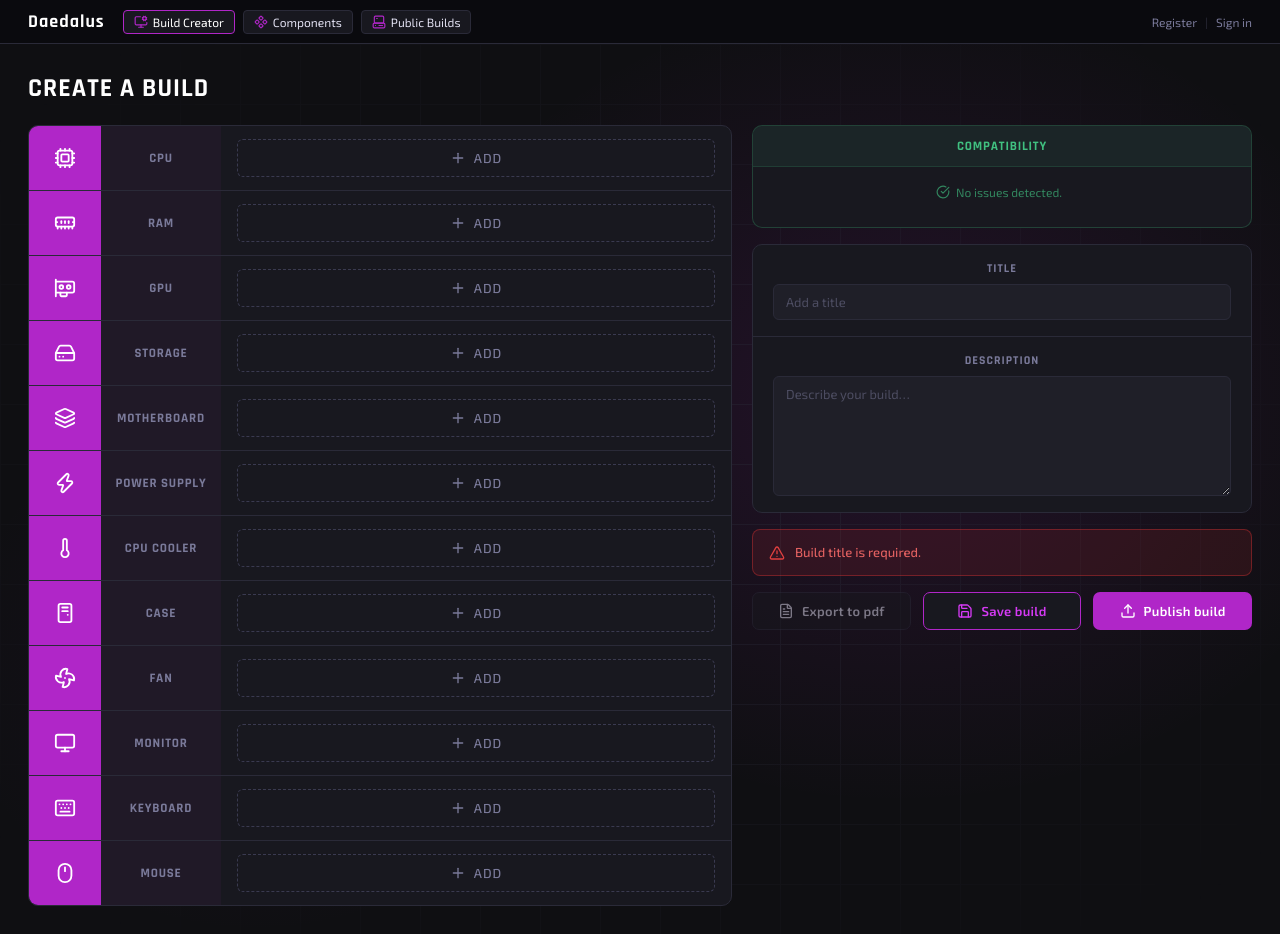
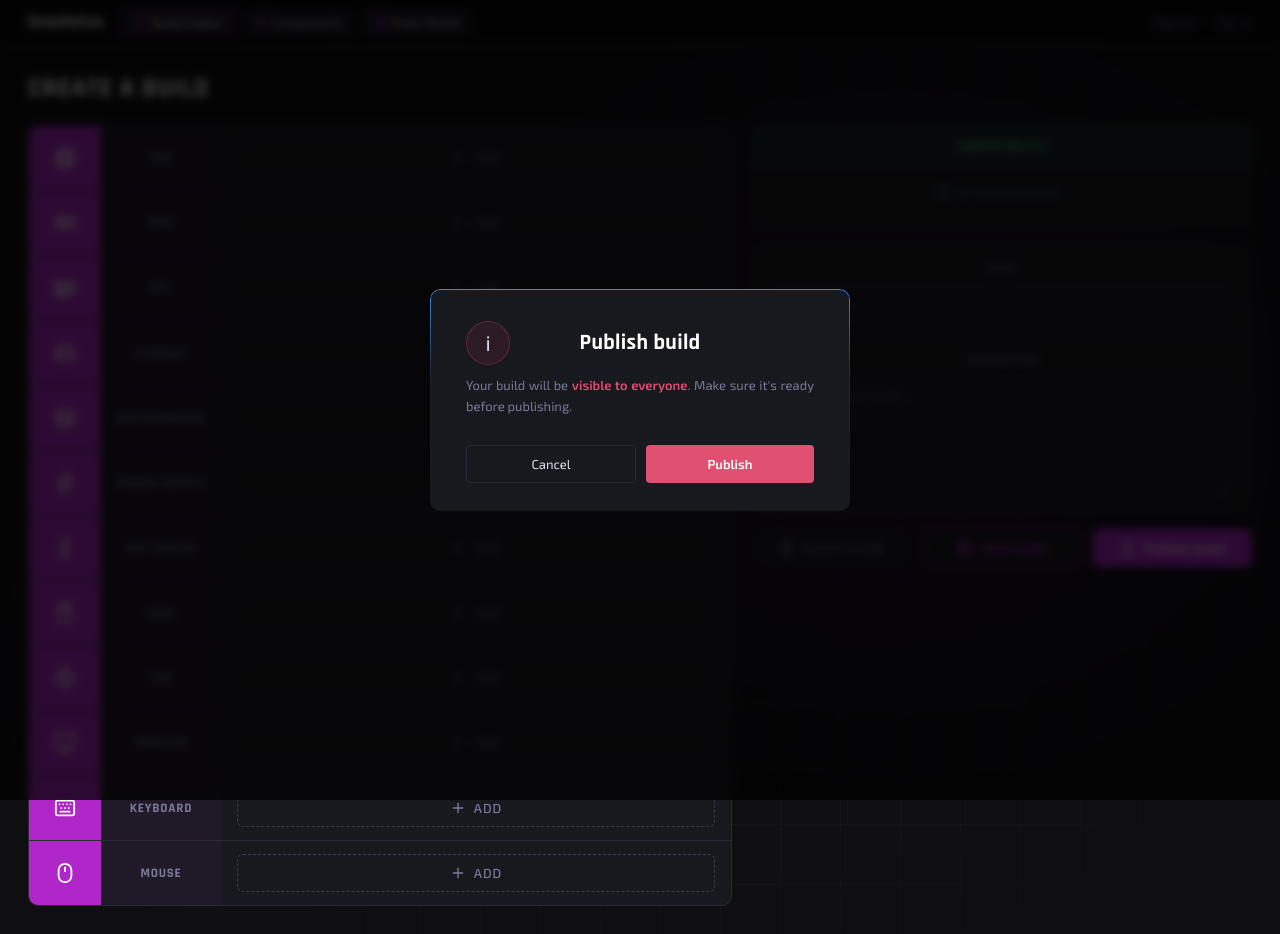
Before and after one commit to AdrianChabrera/daedalus, a React (Vite) app in the folder frontend/: page /builds/new in a window 1280 px wide. Both pictures are taken after a click on the button "Publish build". Built offline with nearby package versions, Linux system fonts and the light colour scheme.

Commit message:
feat: add publish modals to create and edit build screens

```diff
--- a/frontend/src/components/builds/CreateBuildPcComponentsSlotRow.tsx
+++ b/frontend/src/components/builds/CreateBuildPcComponentsSlotRow.tsx
@@ -1,6 +1,7 @@
 import { Minus, Plus, X } from "lucide-react";
 import type { MultiComponentEntry, SlotRowProps } from "../../types/CreateBuildTypes";
 import styles from '../../styles/CreateBuildScreen.module.css';
+import { Link } from "react-router-dom";
 
 function StarPlaceholder() {
   return (
@@ -107,7 +108,7 @@ export function CreteBuildPcComponentsSlotRow({
               <div className={styles.slotLabel}>{slot.label}</div>
               <div className={styles.slotFilled}>
                 <div className={styles.slotCompInfo}>
-                  <span className={styles.slotCompName}>{comp.name}</span>
+                  <Link to={`/components/${slot.endpoint}/${comp.id}`} className={styles.slotCompName}>{comp.name}</Link>
                   <StarPlaceholder />
                   <SpecTags specs={comp.specs} />
                 </div>
@@ -153,7 +154,7 @@ export function CreteBuildPcComponentsSlotRow({
       <div className={styles.slotLabel}>{slot.label}</div>
       <div className={styles.slotFilled}>
         <div className={styles.slotCompInfo}>
-          <span className={styles.slotCompName}>{single!.name}</span>
+          <Link to={`/components/${slot.endpoint}/${single!.id}`} className={styles.slotCompName}>{single!.name}</Link>
           <StarPlaceholder />
           <SpecTags specs={single!.specs} />
         </div>
--- a/frontend/src/screens/builds/CreateBuildScreen.tsx
+++ b/frontend/src/screens/builds/CreateBuildScreen.tsx
@@ -8,6 +8,7 @@ import { CreteBuildPcComponentsSlotRow } from '../../components/builds/CreateBui
 import { useCreateBuild } from '../../hooks/useCreateBuild';
 import { useCompatibility } from '../../hooks/useCompatibility';
 import { CompatibilityPanel } from '../../components/builds/CompatibilityPanel';
+import ConfirmModal from '../../components/general/ConfirmModal';
 
 export default function CreateBuildScreen() {
   const {
@@ -19,6 +20,7 @@ export default function CreateBuildScreen() {
   const { issues, loading: compatLoading, error: compatError } = useCompatibility(build);
 
   const [pickerSlot, setPickerSlot] = useState<SlotConfig | null>(null);
+  const [showPublishConfirm, setShowPublishConfirm] = useState(false);
 
   return (
     <div className={styles.page}>
@@ -115,7 +117,7 @@ export default function CreateBuildScreen() {
               </button>
               <button
                 className={styles.actionBtnAccent}
-                onClick={handleSaveAndPublish}
+                onClick={() => setShowPublishConfirm(true)}
                 disabled={saving}
               >
                 <Upload size={16} />
@@ -137,6 +139,25 @@ export default function CreateBuildScreen() {
           onClose={() => setPickerSlot(null)}
         />
       )}
+
+      <ConfirmModal
+        isOpen={showPublishConfirm}
+        loading={saving}
+        title="Publish build"
+        description={
+          <>
+            Your build will be <strong>visible to everyone</strong>. Make sure it's ready before publishing.
+          </>
+        }
+        confirmLabel="Publish"
+        cancelLabel="Cancel"
+        variant="info"
+        onConfirm={() => {
+          handleSaveAndPublish();
+          setShowPublishConfirm(false);
+        }}
+        onCancel={() => setShowPublishConfirm(false)}
+      />
     </div>
   );
 }
--- a/frontend/src/screens/builds/EditBuildScreen.tsx
+++ b/frontend/src/screens/builds/EditBuildScreen.tsx
@@ -9,6 +9,7 @@ import { CreteBuildPcComponentsSlotRow } from '../../components/builds/CreateBui
 import { useEditBuild } from '../../hooks/useEditBuild';
 import { useCompatibility } from '../../hooks/useCompatibility';
 import { CompatibilityPanel } from '../../components/builds/CompatibilityPanel';
+import ConfirmModal from '../../components/general/ConfirmModal';
 
 export default function EditBuildScreen() {
   const { id } = useParams<{ id: string }>();
@@ -25,6 +26,7 @@ export default function EditBuildScreen() {
   const { issues, loading: compatLoading, error: compatError } = useCompatibility(build);
 
   const [pickerSlot, setPickerSlot] = useState<SlotConfig | null>(null);
+  const [showPublishConfirm, setShowPublishConfirm] = useState(false);
 
   if (loadingBuild) {
     return (
@@ -160,7 +162,7 @@ export default function EditBuildScreen() {
               </button>
               <button
                 className={styles.actionBtnAccent}
-                onClick={handleSaveAndPublish}
+                onClick={() => setShowPublishConfirm(true)}
                 disabled={saving}
               >
                 <Upload size={16} />
@@ -181,6 +183,24 @@ export default function EditBuildScreen() {
           onClose={() => setPickerSlot(null)}
         />
       )}
+      <ConfirmModal
+        isOpen={showPublishConfirm}
+        loading={saving}
+        title="Publish build"
+        description={
+          <>
+            Your build will be <strong>visible to everyone</strong>. Make sure it's ready before publishing.
+          </>
+        }
+        confirmLabel="Publish"
+        cancelLabel="Cancel"
+        variant="info"
+        onConfirm={() => {
+          handleSaveAndPublish();
+          setShowPublishConfirm(false);
+        }}
+        onCancel={() => setShowPublishConfirm(false)}
+      />
     </div>
   );
 }
```
